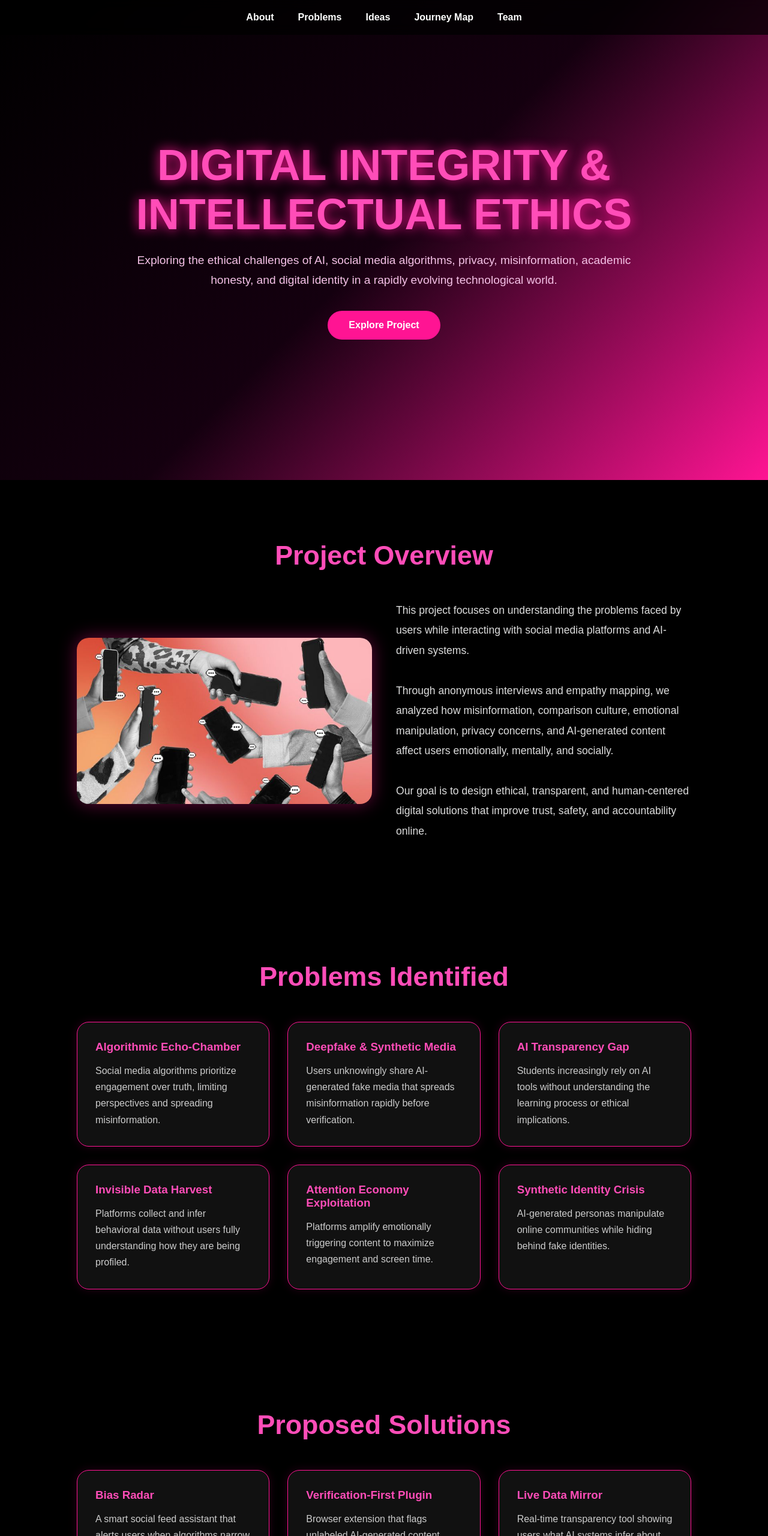
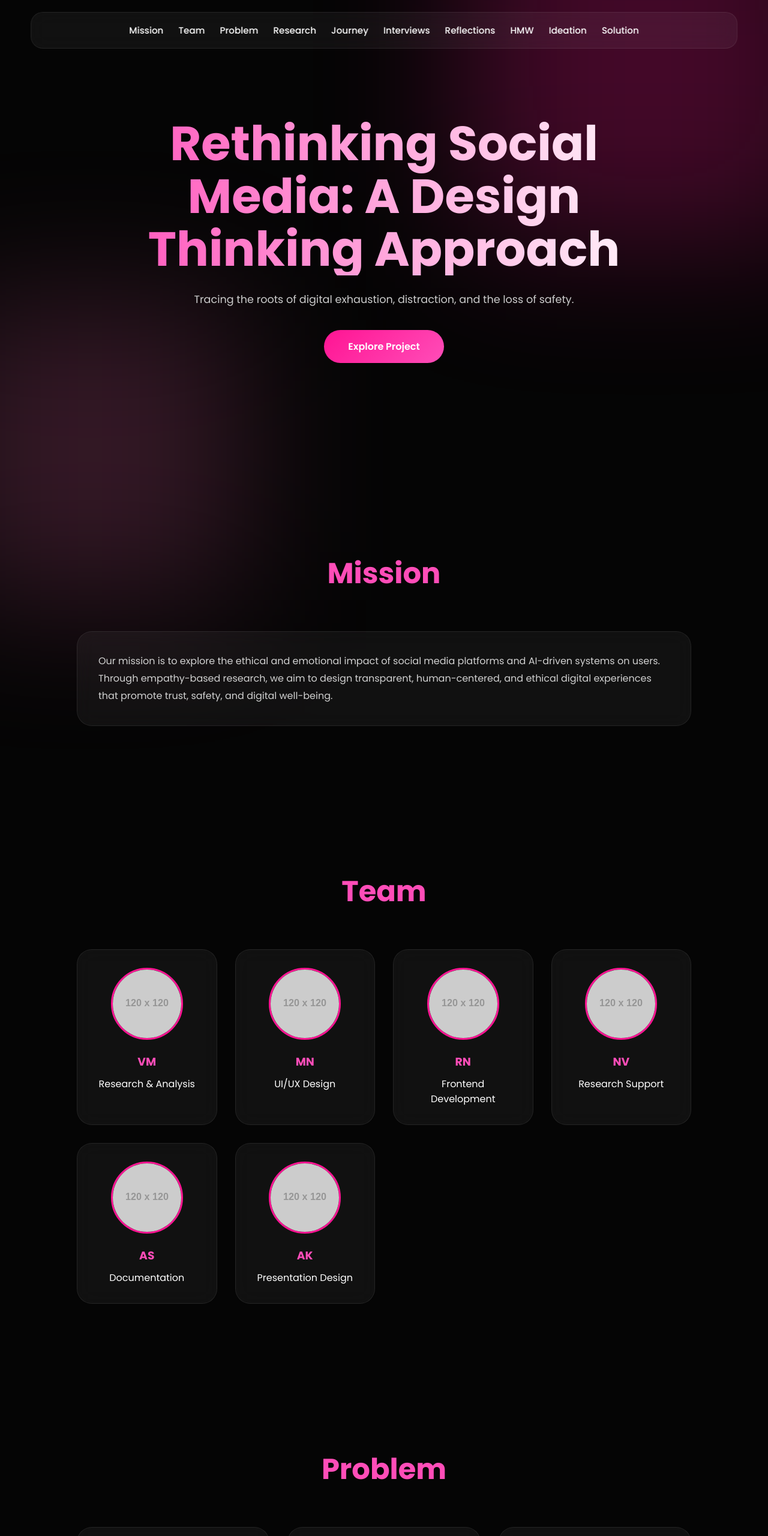
Before and after one commit to wakeuprishabh/design-thinking-project, a plain HTML site: page index.html in a window 1280 px wide. Shown: the top 2560 px of the page at 60% size. Drawn offline with Linux system fonts and the light colour scheme; placeholder pictures from the web are drawn by us.

Commit message:
Update index.html

```diff
--- a/index.html
+++ b/index.html
@@ -1,9 +1,17 @@
+
 <!DOCTYPE html>
 <html lang="en">
+
 <head>
-  <meta charset="UTF-8">
-  <meta name="viewport" content="width=device-width, initial-scale=1.0">
+  <meta charset="UTF-8" />
+  <meta name="viewport" content="width=device-width, initial-scale=1.0" />
+
   <title>Digital Integrity & Intellectual Ethics</title>
+
+  <link rel="preconnect" href="https://fonts.googleapis.com">
+  <link rel="preconnect" href="https://fonts.gstatic.com" crossorigin>
+
+  <link href="https://fonts.googleapis.com/css2?family=Poppins:wght@300;400;500;600;700&display=swap" rel="stylesheet">
 
   <style>
 
@@ -11,139 +19,157 @@
       margin:0;
       padding:0;
       box-sizing:border-box;
-      font-family:Arial, sans-serif;
+      font-family:'Poppins',sans-serif;
       scroll-behavior:smooth;
     }
 
     body{
-      background:#000;
+      background:#050505;
       color:white;
       overflow-x:hidden;
     }
 
+    body::before{
+      content:'';
+      position:fixed;
+      width:600px;
+      height:600px;
+      background:#ff149340;
+      filter:blur(120px);
+      top:-200px;
+      right:-100px;
+      z-index:-1;
+    }
+
+    body::after{
+      content:'';
+      position:fixed;
+      width:500px;
+      height:500px;
+      background:#ff69b430;
+      filter:blur(120px);
+      bottom:-200px;
+      left:-100px;
+      z-index:-1;
+    }
+
     nav{
       position:fixed;
-      top:0;
-      width:100%;
-      padding:20px;
-      background:rgba(0,0,0,0.7);
-      backdrop-filter:blur(10px);
+      top:20px;
+      left:50%;
+      transform:translateX(-50%);
+      width:92%;
+      padding:18px 20px;
       display:flex;
       justify-content:center;
-      gap:40px;
+      flex-wrap:wrap;
+      gap:25px;
+      background:rgba(255,255,255,0.05);
+      border:1px solid rgba(255,255,255,0.08);
+      backdrop-filter:blur(15px);
+      border-radius:20px;
       z-index:1000;
     }
 
     nav a{
       color:white;
       text-decoration:none;
-      font-weight:bold;
       transition:0.3s;
+      font-weight:500;
+      font-size:0.95rem;
     }
 
     nav a:hover{
-      color:#ff1493;
+      color:#ff4db8;
     }
 
     header{
-      height:100vh;
+      min-height:100vh;
       display:flex;
-      flex-direction:column;
       justify-content:center;
       align-items:center;
       text-align:center;
-      background:linear-gradient(135deg,#000,#14000f,#ff1493);
+      flex-direction:column;
       padding:20px;
     }
 
     header h1{
-      font-size:4.5rem;
-      color:#ff4db8;
-      text-shadow:0 0 20px #ff1493;
+      font-size:5rem;
+      max-width:1000px;
+      line-height:1.1;
+      background:linear-gradient(to right,#ff4db8,#ffffff);
+
+      background-clip:text;
+      -webkit-background-clip:text;
+
+      color:transparent;
+      -webkit-text-fill-color:transparent;
     }
 
     header p{
+      margin-top:25px;
+      color:#cccccc;
       max-width:850px;
-      margin-top:20px;
-      font-size:1.2rem;
-      color:#f5c2e7;
-      line-height:1.7;
+      line-height:1.8;
+      font-size:1.1rem;
     }
 
     .btn{
       margin-top:35px;
-      padding:15px 35px;
-      background:#ff1493;
+      padding:15px 40px;
+      border-radius:50px;
+      background:linear-gradient(135deg,#ff1493,#ff4db8);
+      text-decoration:none;
       color:white;
-      text-decoration:none;
-      border-radius:40px;
+      font-weight:600;
       transition:0.3s;
-      font-weight:bold;
     }
 
     .btn:hover{
-      transform:scale(1.05);
-      background:#ff4db8;
+      transform:translateY(-5px);
+      box-shadow:0 0 25px #ff149370;
     }
 
     section{
-      padding:100px 10%;
+      padding:120px 10%;
     }
 
     .title{
+      font-size:3rem;
+      margin-bottom:60px;
       text-align:center;
-      font-size:2.8rem;
       color:#ff4db8;
-      margin-bottom:50px;
     }
 
-    .about{
-      display:grid;
-      grid-template-columns:1fr 1fr;
-      gap:40px;
-      align-items:center;
+    .card{
+      background:rgba(255,255,255,0.05);
+      border:1px solid rgba(255,255,255,0.08);
+      backdrop-filter:blur(15px);
+      padding:35px;
+      border-radius:25px;
+      transition:0.4s;
     }
 
-    .about img{
-      width:100%;
-      border-radius:20px;
-      box-shadow:0 0 30px rgba(255,20,147,0.4);
-    }
-
-    .about-text{
-      line-height:1.9;
-      color:#ddd;
-      font-size:1.1rem;
+    .card:hover{
+      transform:translateY(-10px);
+      border-color:#ff1493;
+      box-shadow:0 0 25px rgba(255,20,147,0.25);
     }
 
     .cards{
       display:grid;
-      grid-template-columns:repeat(auto-fit,minmax(280px,1fr));
+      grid-template-columns:repeat(auto-fit,minmax(300px,1fr));
       gap:30px;
-    }
-
-    .card{
-      background:#111;
-      padding:30px;
-      border-radius:20px;
-      border:1px solid #ff1493;
-      transition:0.4s;
-      box-shadow:0 0 15px rgba(255,20,147,0.15);
-    }
-
-    .card:hover{
-      transform:translateY(-10px);
-      box-shadow:0 0 30px rgba(255,20,147,0.4);
     }
 
     .card h3{
       color:#ff4db8;
-      margin-bottom:15px;
+      margin-bottom:20px;
     }
 
     .card p{
-      color:#ccc;
-      line-height:1.7;
+      color:#d1d1d1;
+      line-height:1.8;
     }
 
     .team{
@@ -153,17 +179,18 @@
     }
 
     .member{
-      background:#111;
-      padding:25px;
+      background:rgba(255,255,255,0.05);
+      border:1px solid rgba(255,255,255,0.08);
+      backdrop-filter:blur(15px);
+      padding:30px;
+      border-radius:25px;
       text-align:center;
-      border-radius:20px;
-      border:1px solid #ff1493;
       transition:0.3s;
     }
 
     .member:hover{
-      transform:translateY(-8px);
-      box-shadow:0 0 25px rgba(255,20,147,0.4);
+      transform:translateY(-10px);
+      box-shadow:0 0 20px rgba(255,20,147,0.3);
     }
 
     .member img{
@@ -176,22 +203,29 @@
 
     .member h3{
       color:#ff4db8;
-      margin-bottom:8px;
+      margin-bottom:10px;
     }
 
     .journey-map{
       width:100%;
-      border-radius:20px;
-      border:2px solid #ff1493;
-      box-shadow:0 0 25px rgba(255,20,147,0.4);
+      border-radius:25px;
+      border:2px solid rgba(255,255,255,0.1);
+      box-shadow:0 0 20px rgba(255,20,147,0.2);
+    }
+
+    ul{
+      margin-top:20px;
+      line-height:2;
+      color:#d1d1d1;
+      padding-left:20px;
     }
 
     footer{
-      background:#0d0d0d;
+      padding:40px;
       text-align:center;
-      padding:30px;
-      border-top:1px solid #ff1493;
-      color:#aaa;
+      color:#999;
+      border-top:1px solid rgba(255,255,255,0.08);
+      margin-top:50px;
     }
 
     @media(max-width:900px){
@@ -200,133 +234,147 @@
         font-size:3rem;
       }
 
-      .about{
-        grid-template-columns:1fr;
+      nav{
+        gap:15px;
+        padding:15px;
       }
 
-      nav{
-        gap:15px;
-        font-size:0.9rem;
+      nav a{
+        font-size:0.8rem;
+      }
+
+      .title{
+        font-size:2.2rem;
       }
 
     }
 
   </style>
+
 </head>
 
 <body>
 
   <nav>
-    <a href="#about">About</a>
-    <a href="#problems">Problems</a>
-    <a href="#ideas">Ideas</a>
-    <a href="#journey">Journey Map</a>
+    <a href="#mission">Mission</a>
     <a href="#team">Team</a>
+    <a href="#problem">Problem</a>
+    <a href="#research">Research</a>
+    <a href="#journey">Journey</a>
+    <a href="#interviews">Interviews</a>
+    <a href="#reflections">Reflections</a>
+    <a href="#hmw">HMW</a>
+    <a href="#ideation">Ideation</a>
+    <a href="#solution">Solution</a>
   </nav>
 
   <header>
 
-    <h1>DIGITAL INTEGRITY & INTELLECTUAL ETHICS</h1>
+    <h1>
+      Rethinking Social Media:
+       A Design Thinking Approach <br>
+
+    </h1>
 
     <p>
-      Exploring the ethical challenges of AI, social media algorithms,
-      privacy, misinformation, academic honesty, and digital identity in
-      a rapidly evolving technological world.
+      Tracing the roots of digital exhaustion, distraction, and the loss of safety.
     </p>
 
-    <a href="#about" class="btn">Explore Project</a>
+    <a href="#mission" class="btn">
+      Explore Project
+    </a>
 
   </header>
 
-  <section id="about">
+  <section id="mission">
 
-    <h2 class="title">Project Overview</h2>
+    <h2 class="title">Mission</h2>
 
-    <div class="about">
+    <div class="card">
+      <p>
+        Our mission is to explore the ethical and emotional impact of
+        social media platforms and AI-driven systems on users. Through
+        empathy-based research, we aim to design transparent,
+        human-centered, and ethical digital experiences that promote
+        trust, safety, and digital well-being.
+      </p>
+    </div>
 
-      <img src="01.jpg" alt="Project Review Image">
+  </section>
 
-      <div class="about-text">
+  <section id="team">
 
-        <p>
-          This project focuses on understanding the problems faced by users
-          while interacting with social media platforms and AI-driven systems.
-        </p>
+    <h2 class="title">Team</h2>
 
-        <br>
+    <div class="team">
 
-        <p>
-          Through anonymous interviews and empathy mapping, we analyzed how
-          misinformation, comparison culture, emotional manipulation, privacy
-          concerns, and AI-generated content affect users emotionally,
-          mentally, and socially.
-        </p>
+      <div class="member">
+        <img src="https://placehold.co/120x120/ff1493/000000?text=VM" alt="">
+        <h3>VM</h3>
+        <p>Research & Analysis</p>
+      </div>
 
-        <br>
+      <div class="member">
+        <img src="https://placehold.co/120x120/ff1493/000000?text=MN" alt="">
+        <h3>MN</h3>
+        <p>UI/UX Design</p>
+      </div>
 
-        <p>
-          Our goal is to design ethical, transparent, and human-centered
-          digital solutions that improve trust, safety, and accountability
-          online.
-        </p>
+      <div class="member">
+        <img src="https://placehold.co/120x120/ff1493/000000?text=RN" alt="">
+        <h3>RN</h3>
+        <p>Frontend Development</p>
+      </div>
 
+      <div class="member">
+        <img src="https://placehold.co/120x120/ff1493/000000?text=NV" alt="">
+        <h3>NV</h3>
+        <p>Research Support</p>
+      </div>
+
+      <div class="member">
+        <img src="https://placehold.co/120x120/ff1493/000000?text=AS" alt="">
+        <h3>AS</h3>
+        <p>Documentation</p>
+      </div>
+
+      <div class="member">
+        <img src="https://placehold.co/120x120/ff1493/000000?text=AK" alt="">
+        <h3>AK</h3>
+        <p>Presentation Design</p>
       </div>
 
     </div>
 
   </section>
 
-  <section id="problems">
+  <section id="problem">
 
-    <h2 class="title">Problems Identified</h2>
+    <h2 class="title">Problem</h2>
 
     <div class="cards">
 
       <div class="card">
-        <h3>Algorithmic Echo-Chamber</h3>
+        <h3>Algorithmic Echo-Chambers</h3>
         <p>
-          Social media algorithms prioritize engagement over truth,
-          limiting perspectives and spreading misinformation.
+          Social media platforms prioritize engagement over accuracy,
+          reinforcing bias, misinformation, and emotional manipulation.
         </p>
       </div>
 
       <div class="card">
-        <h3>Deepfake & Synthetic Media</h3>
+        <h3>Deepfake & AI Misinformation</h3>
         <p>
-          Users unknowingly share AI-generated fake media that spreads
-          misinformation rapidly before verification.
+          Users struggle to identify synthetic media and fake AI-generated
+          content before it spreads online.
         </p>
       </div>
 
       <div class="card">
-        <h3>AI Transparency Gap</h3>
+        <h3>Data Exploitation</h3>
         <p>
-          Students increasingly rely on AI tools without understanding
-          the learning process or ethical implications.
-        </p>
-      </div>
-
-      <div class="card">
-        <h3>Invisible Data Harvest</h3>
-        <p>
-          Platforms collect and infer behavioral data without users fully
-          understanding how they are being profiled.
-        </p>
-      </div>
-
-      <div class="card">
-        <h3>Attention Economy Exploitation</h3>
-        <p>
-          Platforms amplify emotionally triggering content to maximize
-          engagement and screen time.
-        </p>
-      </div>
-
-      <div class="card">
-        <h3>Synthetic Identity Crisis</h3>
-        <p>
-          AI-generated personas manipulate online communities while hiding
-          behind fake identities.
+          Platforms collect user data invisibly and create psychological
+          profiles without meaningful transparency.
         </p>
       </div>
 
@@ -334,57 +382,65 @@
 
   </section>
 
-  <section id="ideas">
+  <section id="research">
 
-    <h2 class="title">Proposed Solutions</h2>
+    <h2 class="title">Research</h2>
+
+    <div class="card">
+
+      <p>
+        We conducted anonymous interviews with social media users across
+        different age groups to understand emotional, ethical, and
+        behavioral challenges related to digital platforms.
+      </p>
+
+      <ul>
+        <li>Increased stress and anxiety from comparison culture</li>
+        <li>Difficulty identifying misinformation and fake content</li>
+        <li>Fear of missing out and addiction to notifications</li>
+        <li>Concerns about privacy and digital safety</li>
+        <li>Emotional exhaustion from constant online engagement</li>
+      </ul>
+
+    </div>
+
+  </section>
+
+  <section id="journey">
+
+    <h2 class="title">Journey</h2>
+
+    <img class="journey-map" src="journey map.jpeg" alt="Journey Map">
+
+  </section>
+
+  <section id="interviews">
+
+    <h2 class="title">Interviews</h2>
 
     <div class="cards">
 
       <div class="card">
-        <h3>Bias Radar</h3>
+        <h3>User Insight 01</h3>
         <p>
-          A smart social feed assistant that alerts users when algorithms
-          narrow perspectives or reinforce bias.
+          “I often open social media just for a few minutes, but end up
+          scrolling for hours without realizing it.”
         </p>
       </div>
 
       <div class="card">
-        <h3>Verification-First Plugin</h3>
+        <h3>User Insight 02</h3>
         <p>
-          Browser extension that flags unlabeled AI-generated content before
-          users share it online.
+          “Sometimes I cannot tell whether content is real or AI-generated,
+          especially during trending events.”
         </p>
       </div>
 
       <div class="card">
-        <h3>Live Data Mirror</h3>
+        <h3>User Insight 03</h3>
         <p>
-          Real-time transparency tool showing users what AI systems infer
-          about them from online activity.
-        </p>
-      </div>
-
-      <div class="card">
-        <h3>Digital Authenticity Seal</h3>
-        <p>
-          Verification system for academic and institutional media to prevent
-          fake recordings and misinformation.
-        </p>
-      </div>
-
-      <div class="card">
-        <h3>Emotional Impact Indicator</h3>
-        <p>
-          Detects emotionally manipulative content designed for outrage rather
-          than useful information.
-        </p>
-      </div>
-
-      <div class="card">
-        <h3>Proof-of-Personhood</h3>
-        <p>
-          Human verification framework that confirms authenticity without
-          exposing personal private data.
+          “Social media affects my confidence because I constantly compare
+          myself to others online.”
         </p>
       </div>
 
@@ -392,55 +448,121 @@
 
   </section>
 
-  <section id="journey">
+  <section id="reflections">
 
-    <h2 class="title">Journey & Empathy Map</h2>
+    <h2 class="title">Reflections</h2>
 
-    <img
-      class="journey-map"
-      src="journey map.jpeg"
-      alt="Journey Map"
-    >
+    <div class="card">
+
+      <p>
+        The research revealed that social media problems are not only
+        technological but deeply emotional and psychological.
+      </p>
+
+      <br>
+
+      <p>
+        Users desire transparency, healthier engagement systems,
+        emotional safety, and better tools for identifying misinformation.
+      </p>
+
+      <br>
+
+      <p>
+        Ethical digital experiences should prioritize user well-being over
+        engagement metrics.
+      </p>
+
+    </div>
 
   </section>
 
-  <section id="team">
+  <section id="hmw">
 
-    <h2 class="title">Our Team</h2>
+    <h2 class="title">How Might We?</h2>
 
-    <div class="team">
+    <div class="cards">
 
-      <div class="member">
-        <img src="https://placehold.co/120x120/ff1493/000000?text=VM" alt="">
-        <h3>Varun Mahipal</h3>
-        <p>Team member</p>
+      <div class="card">
+        <h3>HMW 01</h3>
+        <p>
+          How might we help users identify biased or manipulative content
+          on social media platforms?
+        </p>
       </div>
 
-      <div class="member">
-        <img src="https://placehold.co/120x120/ff1493/000000?text=MN" alt="">
-        <h3>Nikhil Vadali</h3>
-        <p>Team member <p>
+      <div class="card">
+        <h3>HMW 02</h3>
+        <p>
+          How might we reduce emotional overload caused by algorithmic
+          engagement systems?
+        </p>
       </div>
 
-      <div class="member">
-        <img src="https://placehold.co/120x120/ff1493/000000?text=RN" alt="">
-        <h3>Rishabh Nair</h3>
-        <p>Team member</p>
+      <div class="card">
+        <h3>HMW 03</h3>
+        <p>
+          How might we create transparent systems that reveal how user data
+          is being collected and used?
+        </p>
       </div>
 
-      <div class="member">
-        <img src="https://placehold.co/120x120/ff1493/000000?text=NV" alt="">
-        <h3>Ashish Simhadri </h3>
-        <p>Team member</p>
+    </div>
+
+  </section>
+
+  <section id="ideation">
+
+    <h2 class="title">Ideation</h2>
+
+    <div class="cards">
+
+      <div class="card">
+        <h3>Bias Radar</h3>
+        <p>
+          Detects algorithmic narrowing and encourages exposure to
+          diverse viewpoints.
+        </p>
       </div>
 
-      <div class="member">
-        <img src="https://placehold.co/120x120/ff1493/000000?text=AS" alt="">
-        <h3>Adithya Kumar</h3>
-        <p>Team member</p>
+      <div class="card">
+        <h3>Emotional Impact Indicator</h3>
+        <p>
+          Warns users when content is emotionally manipulative or designed
+          for outrage.
+        </p>
       </div>
 
+      <div class="card">
+        <h3>Live Data Mirror</h3>
+        <p>
+          Shows users what AI systems infer about them based on their
+          digital behavior.
+        </p>
+      </div>
 
+    </div>
+
+  </section>
+
+  <section id="solution">
+
+    <h2 class="title">Solution</h2>
+
+    <div class="card">
+
+      <p>
+        Our proposed solution combines transparency tools, emotional
+        well-being indicators, and misinformation detection systems into
+        a user-centered digital safety platform.
+      </p>
+
+      <ul>
+        <li>Identify misinformation and AI-generated content</li>
+        <li>Understand emotional manipulation in feeds</li>
+        <li>Monitor how personal data is being inferred</li>
+        <li>Build healthier digital engagement habits</li>
+      </ul>
 
     </div>
 
@@ -451,4 +573,5 @@
   </footer>
 
 </body>
+
 </html>
```
